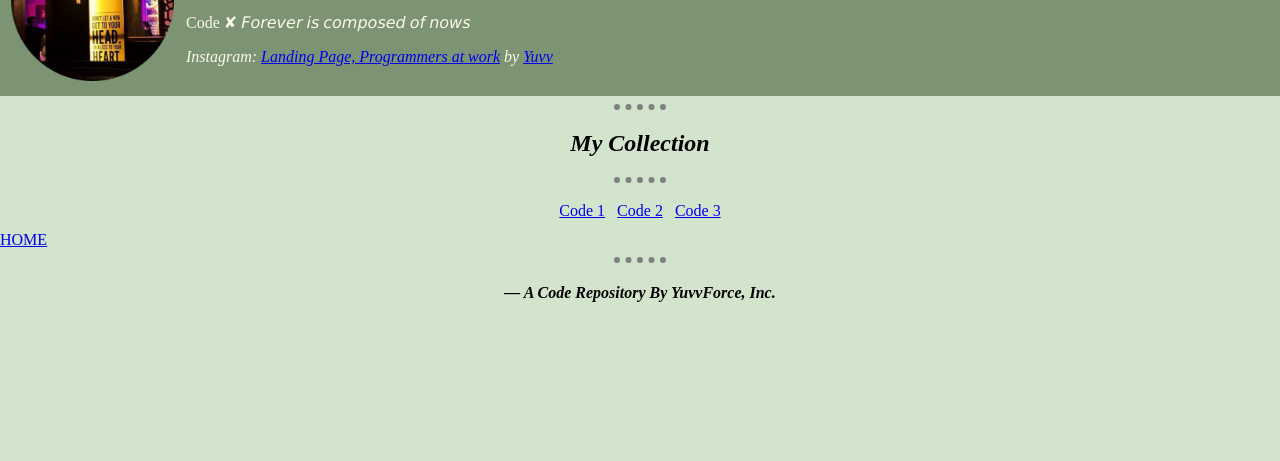
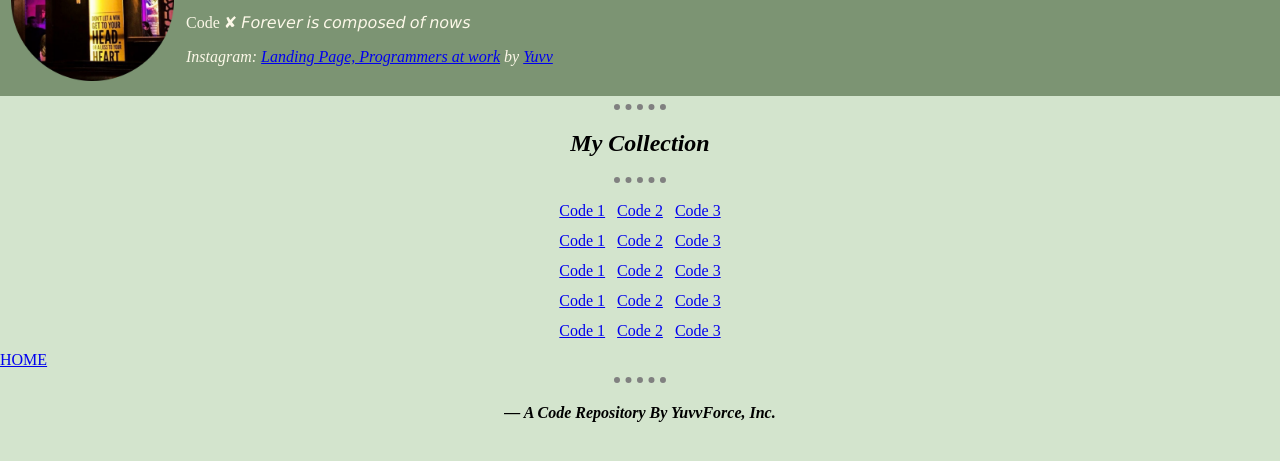
Before and after one commit to yuvrajsinghgit/YuvvForce, a plain HTML site: page arrayitem1.html in a window 1280 px wide. Shown: the part 93-554 px from the top of the page. Drawn offline with Linux system fonts and the light colour scheme.

Commit message:
Update arrayitem1.html

```diff
--- a/arrayitem1.html
+++ b/arrayitem1.html
@@ -30,6 +30,26 @@
        <td><a href="page2.html">Code 2</a></td>
        <td><a href="page3.html">Code 3</a></td>
     </tr>
+    <tr>
+       <td><a href="page1.html">Code 1</a></td>
+       <td><a href="page2.html">Code 2</a></td>
+       <td><a href="page3.html">Code 3</a></td>
+    </tr>
+    <tr>
+      <td><a href="page1.html">Code 1</a></td>
+      <td><a href="page2.html">Code 2</a></td>
+      <td><a href="page3.html">Code 3</a></td>
+   </tr>
+   <tr>
+    <td><a href="page1.html">Code 1</a></td>
+    <td><a href="page2.html">Code 2</a></td>
+    <td><a href="page3.html">Code 3</a></td>
+    </tr>
+    <tr>
+  <td><a href="page1.html">Code 1</a></td>
+  <td><a href="page2.html">Code 2</a></td>
+  <td><a href="page3.html">Code 3</a></td>
+   </tr>
   </table>
  </div>
  <a href="index.html">HOME</a>
```
